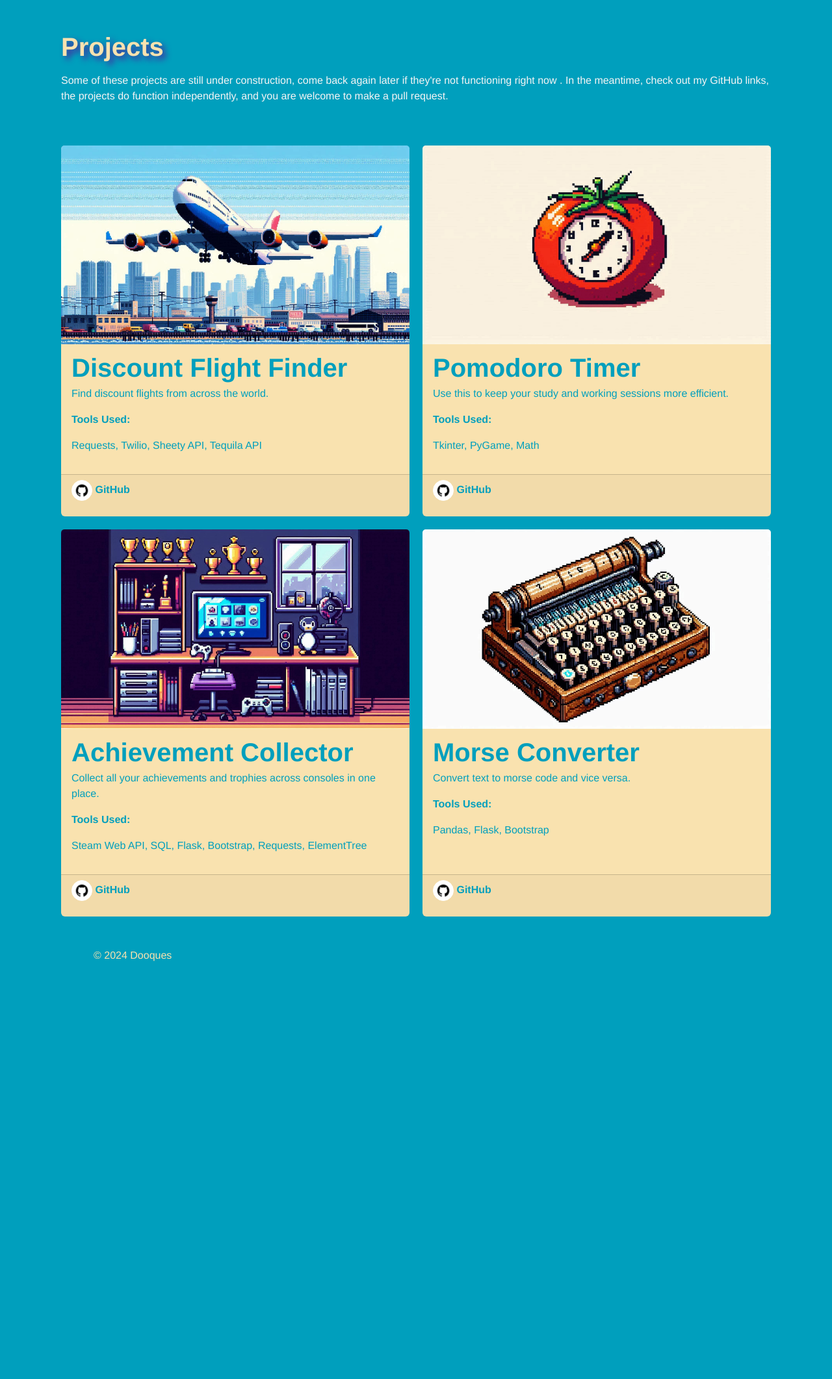
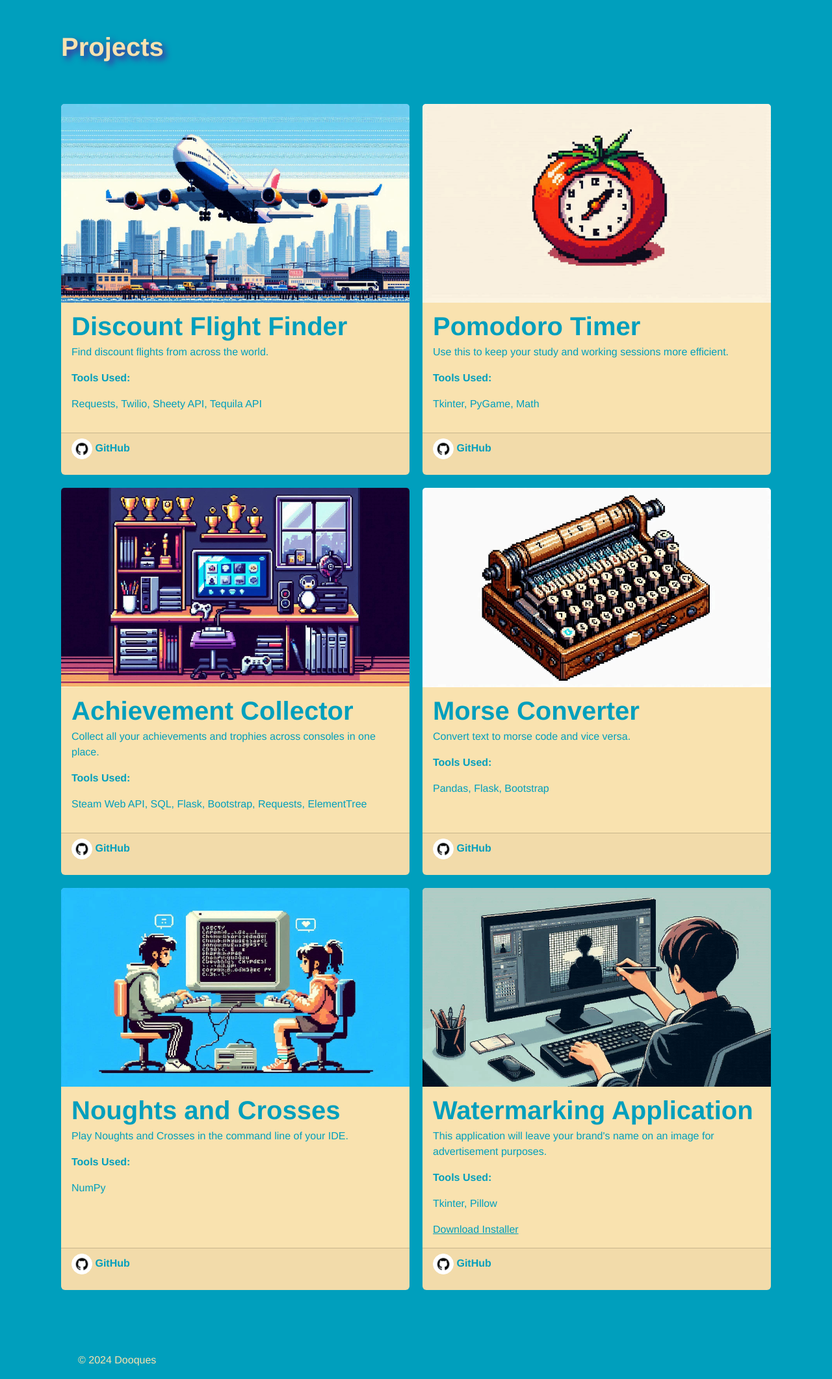
Before and after one commit to Dooques/PortfolioWebsite, a Flask app: page /projects in a window 1280 px wide. Shown: the part 60-2183 px from the top of the page at 65% size. Before the commit the page ends 1540 px from the top, so only its background shows below. Run offline with Flask 3, Linux system fonts and the light colour scheme; some libraries are stand-ins or nearby versions.

Commit message:
Add two recently created projects to the Projects page, includes link to download Watermarker Setup.exe, but it appears to get flagged as a virus.

```diff
--- a/main.py
+++ b/main.py
@@ -1,4 +1,4 @@
-from flask import Flask, render_template, redirect, url_for, request, flash
+from flask import Flask, render_template, redirect, url_for, request, flash, send_file, jsonify
 from flask_bootstrap import Bootstrap5
 import json
 import os
@@ -26,6 +26,16 @@ def projects():
 def pomodoro_timer():
     PomodoroTimer().run()
     return url_for('index')
+
+
+@app.route('/download_watermark')
+def download_watermark():
+    return send_file("files/Watermarker Setup.exe")
+
+
+@app.route('/download_pomodoro')
+def download_pomodoro():
+    pass
 
 
 @app.route('/morse-converter', methods=['GET', 'POST'])
--- a/templates/header.html
+++ b/templates/header.html
@@ -3,6 +3,7 @@
 <head>
     {{ bootstrap.load_css() }}
     <meta charset="UTF-8">
+    <meta name="viewport" content="width=device-width, initial-scale=1">
     <title>Sam Dukes' Portfolio</title>
     <link rel="icon" type="image/png" href="static/img/favicon.ico">
     <style>
@@ -23,7 +24,7 @@
         text-shadow: 5px 5px 10px #4A249D;
         }
 
-        h2 a {
+        .project-title {
         color: #009FBD;
         text-decoration: None;
         text-shadow: None;
@@ -31,6 +32,11 @@
 
         a {
         text-decoration: None;
+        }
+
+        .project-download {
+        color: #009FBD;
+        text-decoration: underline;
         }
 
         ul {
--- a/templates/index.html
+++ b/templates/index.html
@@ -19,9 +19,9 @@
     <div class="row flex-md-row align-items-center g-5 py-4">
         <div class=" col-sm-10 col-md-8 text-left">
             <h1 class="display-5 fw-bold lh-1 mb-4 ">Samuel Dukes</h1>
-            <p class="lead">Hello and welcome to my portfolio! I am an
-                <span class="lead" style="color: #F9E2AF">emerging software developer</span>
-                 with a focus on the backend hoping to catch your eye with some fun and interesting projects.</p>
+            <p class="lead">Hello and welcome to my portfolio! I am a
+              <span class="lead" style="color: #F9E2AF">software engineer</span>
+              hoping to catch your eye with some fun and interesting projects.</p>
       </div>
         <div class="col-sm-10 col-md-4">
             <img src="static/img/Portfolio Logo.png" class="d-block img-fluid"
--- a/templates/projects.html
+++ b/templates/projects.html
@@ -18,17 +18,15 @@
 
 <div class="container px-4 py-5" id="custom-cards">
   <h1 class="pb-2"><strong>Projects</strong></h1>
-  <p>Some of these projects are still under construction, come back again later if they're not functioning right now
-    . In the meantime, check out my GitHub links, the projects do function independently, and you are welcome to make
-    a pull request.</p>
+
   <div class="card-deck g-4 py-5">
     <div class="card">
+      <a href="https://github.com/Dooques/achievement_collector" target="_blank">
         <img src="static/img/flight_tracker.png" class="card-img-top"
              alt="Plane taking off.">
+      </a>
       <div class="card-body">
-        <h2 class="display-6 lh-1 fw-bold">
-            <a href="https://github.com/Dooques/Flight-Tracker"
-            target="_blank">Discount Flight Finder</a></h2>
+        <h2 class="project-title display-6 lh-1 fw-bold">Discount Flight Finder</h2>
         <p>Find discount flights from across the world.</p>
         <p><strong>Tools Used:</strong></p>
         <p>Requests, Twilio, Sheety API, Tequila API</p>
@@ -47,12 +45,12 @@
     </div>
 
     <div class="card">
+      <a href="https://github.com/Dooques/Pomodoro-project" target="_blank">
         <img src="static/img/pomodoro_timer.png" class="card-img-top"
              alt="Tomato Clock">
+      </a>
       <div class="card-body">
-        <h2 class="display-6 lh-1 fw-bold">
-            <a href="https://github.com/Dooques/Pomodoro-Project"
-            target="_blank">Pomodoro Timer</a></h2>
+        <h2 class="project-title display-6 lh-1 fw-bold">Pomodoro Timer</h2>
         <p>Use this to keep your study and working sessions more efficient.</p>
         <p><strong>Tools Used:</strong></p>
         <p>Tkinter, PyGame, Math</p>
@@ -71,12 +69,12 @@
     </div>
 
     <div class="card">
+      <a href="{{ url_for('achievement_collector')}}" target="_blank">
         <img src="static/img/achievement_collector.png" class="card-img-top"
              alt="Desk with gaming system and trophies.">
+      </a>
       <div class="card-body">
-        <h2 class="display-6 lh-1 fw-bold">
-            <a href="{{ url_for('achievement_collector') }}"
-            target="_blank">Achievement Collector</a></h2>
+        <h2 class="project-title display-6 lh-1 fw-bold">Achievement Collector</h2>
         <p>Collect all your achievements and trophies across consoles in one place.</p>
         <p><strong>Tools Used:</strong></p>
         <p>Steam Web API, SQL, Flask, Bootstrap, Requests, ElementTree</p>
@@ -95,13 +93,12 @@
     </div>
 
     <div class="card">
-      <img src="static/img/morse_converter.png" class="card-img-top"
-           alt="Morse Code Machine">
+      <a href="https://github.com/Dooques/achievement_collector" target="_blank">
+        <img src="static/img/morse_converter.png" class="card-img-top" alt="Morse Code Machine">
+      </a>
       <div class="card-body">
         <div class="card-title">
-          <h2 class="display-6 lh-1 fw-bold">
-              <a href="{{ url_for('morse_converter') }}"
-              target="_blank">Morse Converter</a></h2>
+          <h2 class="project-title display-6 lh-1 fw-bold">Morse Converter</h2>
           <p>Convert text to morse code and vice versa.</p>
           <p><strong>Tools Used:</strong></p>
         <p>Pandas, Flask, Bootstrap</p>
@@ -119,5 +116,58 @@
         </ul>
       </div>
     </div>
+
+    <div class="card">
+      <a href="https://github.com/Dooques/tic-tac-toe" target="_blank">
+        <img src="static/img/pc_gaming.png" class="card-img-top"
+           alt="Two People enjoying a video game">
+      </a>
+      <div class="card-body">
+        <h2 class="project-title display-6 lh-1 fw-bold">Noughts and Crosses</h2>
+        <p>Play Noughts and Crosses in the command line of your IDE.</p>
+        <p><strong>Tools Used:</strong></p>
+        <p>NumPy</p>
+      </div>
+      <div class="card-footer">
+        <ul class="d-flex list-unstyled mt-auto">
+            <li class="me-auto">
+              <img src="static/img/github.png" alt="Bootstrap" width="32" height="32"
+                   class="rounded-circle border border-white">
+              <a href="https://github.com/Dooques/tic-tac-toe"
+                 target="_blank">
+                <strong>GitHub</strong></a>
+            </li>
+          </ul>
+          </div>
+    </div>
+
+    <div class="card">
+      <a href="https://github.com/Dooques/watermarking_app" target="_blank">
+        <img src="static/img/photo_editor.png" class="card-img-top"
+             alt="A person editing an image on a computer">
+      </a>
+      <div class="card-body">
+        <h2 class="project-title display-6 lh-1 fw-bold">Watermarking Application</h2>
+        <p>This application will leave your brand's name on an image for advertisement purposes.</p>
+        <p><strong>Tools Used:</strong></p>
+        <p>Tkinter, Pillow</p>
+        <a class="project-download"
+           href="{{ url_for('download_watermark') }}">Download Installer</a>
+
+      </div>
+      <div class="card-footer">
+        <ul class="d-flex list-unstyled mt-auto">
+            <li class="me-auto">
+              <img src="static/img/github.png" alt="Bootstrap" width="32" height="32"
+                   class="rounded-circle border border-white">
+              <a href="https://github.com/Dooques/watermarking_app"
+                 target="_blank">
+                <strong>GitHub</strong></a>
+            </li>
+          </ul>
+          </div>
+    </div>
+
+  </div>
 </div>
 {% include 'footer.html' %}
```
Also changed, not shown: static/img/pc_gaming.png (added), static/img/photo_editor.png (added), 1 other file. Lines whose indentation alone changed are shown as unchanged.
